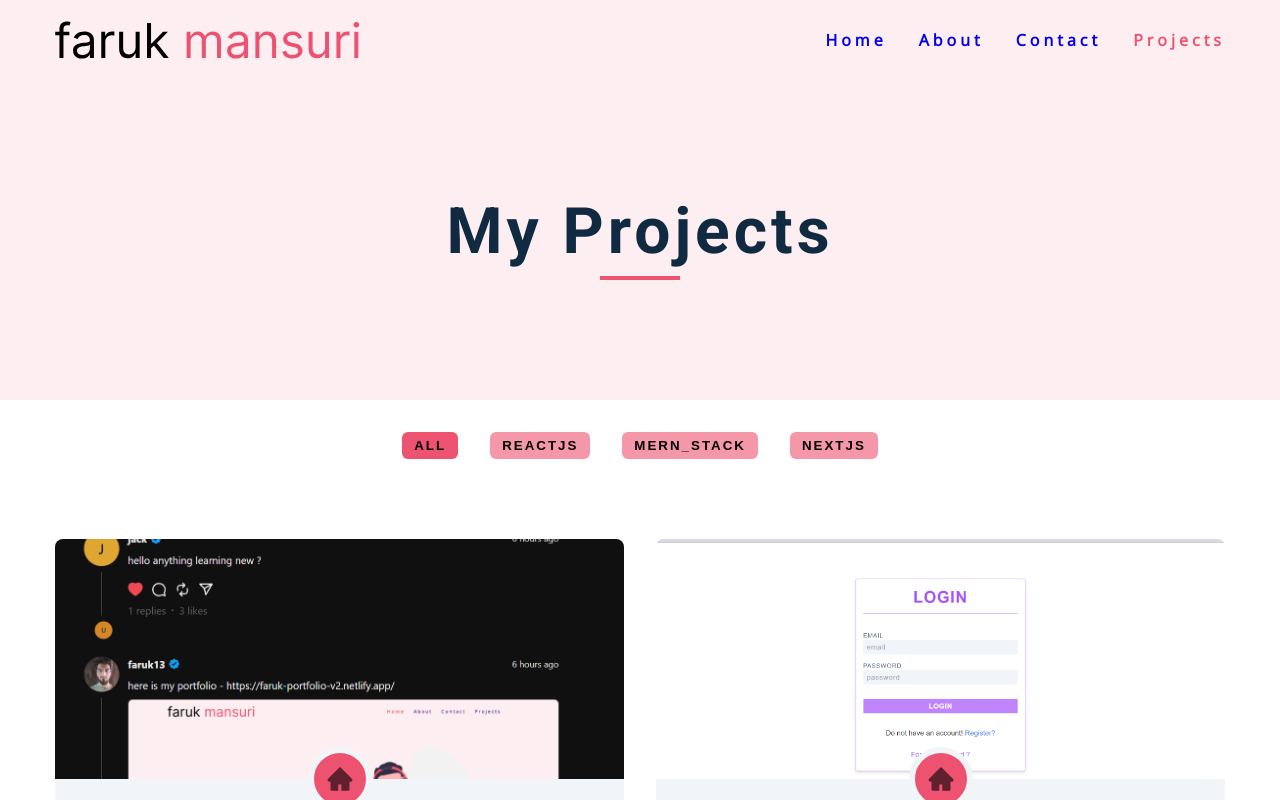
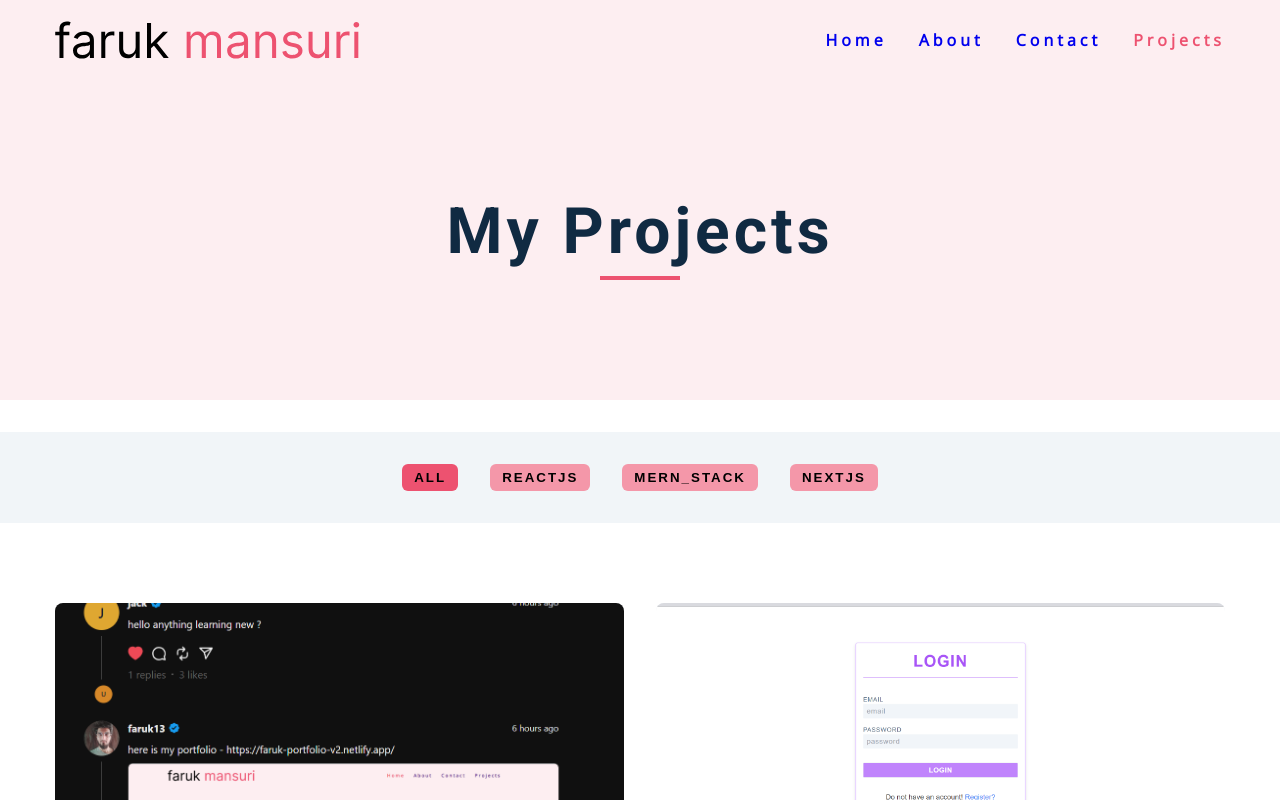
Before and after one commit to faruk-mansuri/portfolio, a React (Vite) app: page /projects in a window 1280 px wide. Shown: the top 800 px of the page. Built offline with nearby package versions, Linux system fonts and the light colour scheme.

Commit message:
change project navbar layout

```diff
--- a/src/Pages/Projects.jsx
+++ b/src/Pages/Projects.jsx
@@ -172,11 +172,19 @@ const Wrapper = styled.section`
     object-fit: cover;
   }
   .btn-container {
+    padding: 2rem;
     margin-top: 2rem;
+    background: var(--clr-grey-10);
     display: flex;
-    align-items: center;
-    justify-content: center;
-    gap: 2rem;
+    flex-direction: column;
+    gap: 0.375rem;
+
+    @media (min-width: 768px) {
+      flex-direction: row;
+      justify-content: center;
+      align-items: center;
+      gap: 2rem;
+    }
   }
   .project-btn {
     padding: 0.375rem 0.75rem;
```
